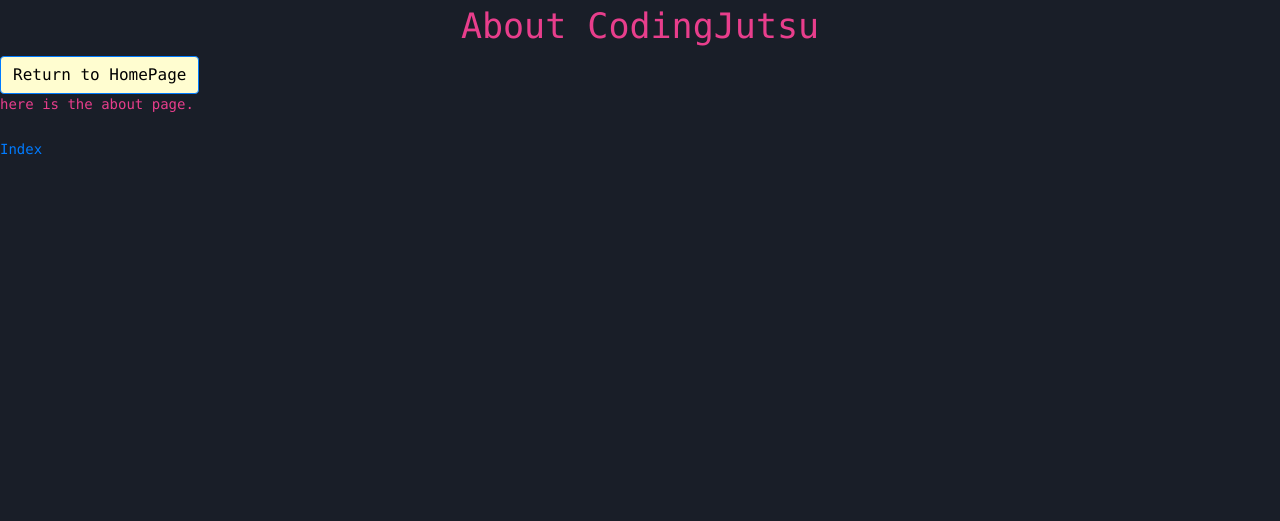
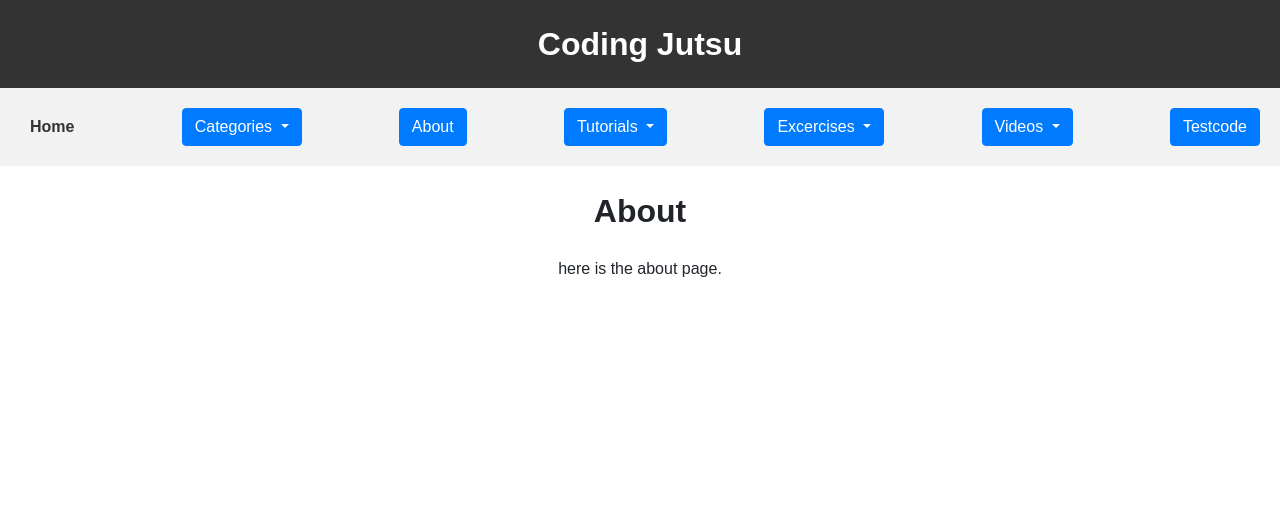
Before and after one commit to morganbierey/Dissertation_Project, a Django app: template project/individual_project/templates/educational_tool/about.html in a window 1280 px wide. Shown: the top 521 px of the page. Run offline with Django 3.2, Linux system fonts and the light colour scheme; the template is opened without the code that fills it: values that come from a table or form of the project are taken from there, others are empty; data comes from the database, SQL or seed files in the repository; some libraries are stand-ins or nearby versions.

Commit message:
update about page

```diff
--- a/project/individual_project/templates/educational_tool/about.html
+++ b/project/individual_project/templates/educational_tool/about.html
@@ -1,10 +1,9 @@
 <!DOCTYPE html>
-
-{% load staticfiles %} <!-- New line  added ex 4.2-->
+{% extends 'educational_tool/base.html' %}
+{% load staticfiles %}
 
 <html> <!--this file is very deletable created it 26/12/22 not sure if it works -->
 	<head>
-		<title>About</title>
 		<!-- css bootstrap link below -->
 		<link rel="stylesheet3" href="https://cdn.jsdelivr.net/npm/bootstrap@4.0.0/dist/css/bootstrap.min.css" integrity="sha384-Gn5384xqQ1aoWXA+058RXPxPg6fy4IWvTNh0E263XmFcJlSAwiGgFAW/dAiS6JXm" crossorigin="anonymous">
 		<!-- Latest compiled and minified CSS -->
@@ -20,19 +19,40 @@
 		<script src="https://maxcdn.bootstrapcdn.com/bootstrap/4.5.2/js/bootstrap.min.js"></script>
 
 		<!-- <link rel="stylesheet" href="newtest.scss"> -->
-		<link rel="stylesheet" type="text/css" href="{% static 'codejutsu/css/base.css' %}">
+		<link rel="stylesheet" type="text/css" href="{% static 'codejutsu/css/style.css' %}">
 	</head>
-	<body><code>
-		<h1><code>About CodingJutsu</code></h1>
-		<div class="buttonlink">
-            <a class="btn btn-primary btncolour" href="/educational_tool" role="button">Return to HomePage</a>
-        </div>
-		<div>
-			here is the about page. <br />
-			<strong>{{ boldmessage }}</strong><br />
+	<body>
+
+		{% block header_block %}
+        <!-- Coding Jutsu - About -->
+		Coding Jutsu
+		{% endblock %}
+
+		{% block title_block %}
+			About
+		{% endblock %}
+
+		{% block heading_block %}
+			<!-- About CodingJutsu -->
+			About
+		{% endblock %}
+
+
+
+		{% block body_block %}
+		<div style="text-align: center;">
+		here is the about page.
 		</div>
-		<div>
-			<a href="/educational_tool">Index</a><br />
+		{% endblock %}
+
+
+
+
+
+
+
+		<!-- <div> -->
+			<!-- <a href="/educational_tool">Return to HomePage</a><br /> -->
 
 
 		<!-- </div>
@@ -45,5 +65,5 @@
 
 
 
-	</body></code>
+	</body>
 </html>
```
